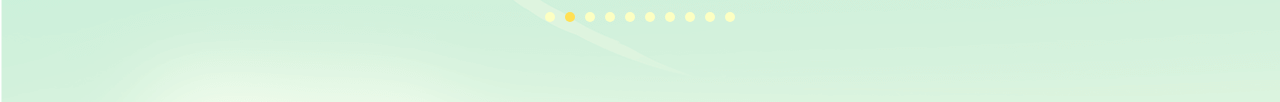
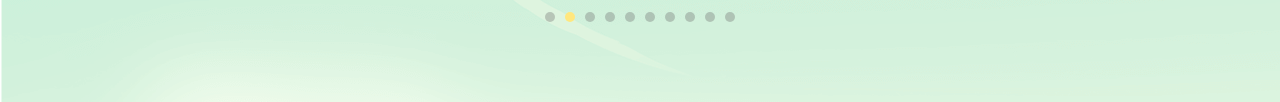
Before and after one commit to cyxnidelxced/lab4, a plain HTML site: page index.html in a window 1280 px wide. Shown: the part 422-524 px from the top of the page. Drawn offline with Linux system fonts and the light colour scheme; a web font is replaced by a local one.

Commit message:
color of indicator

```diff
--- a/css/main.css
+++ b/css/main.css
@@ -91,11 +91,11 @@ h2 {
     width: 10px;
     height: 10px;
     margin: 5px;
-    background-color: rgb(252, 255, 195);
+    background-color: rgba(102, 102, 102, 0.329);
     border-radius: 50%;
     cursor: pointer;
 }
 
 .indicator.active {
-    background-color: rgb(255, 224, 84);
+    background-color: rgb(255, 231, 126);
 }
```
